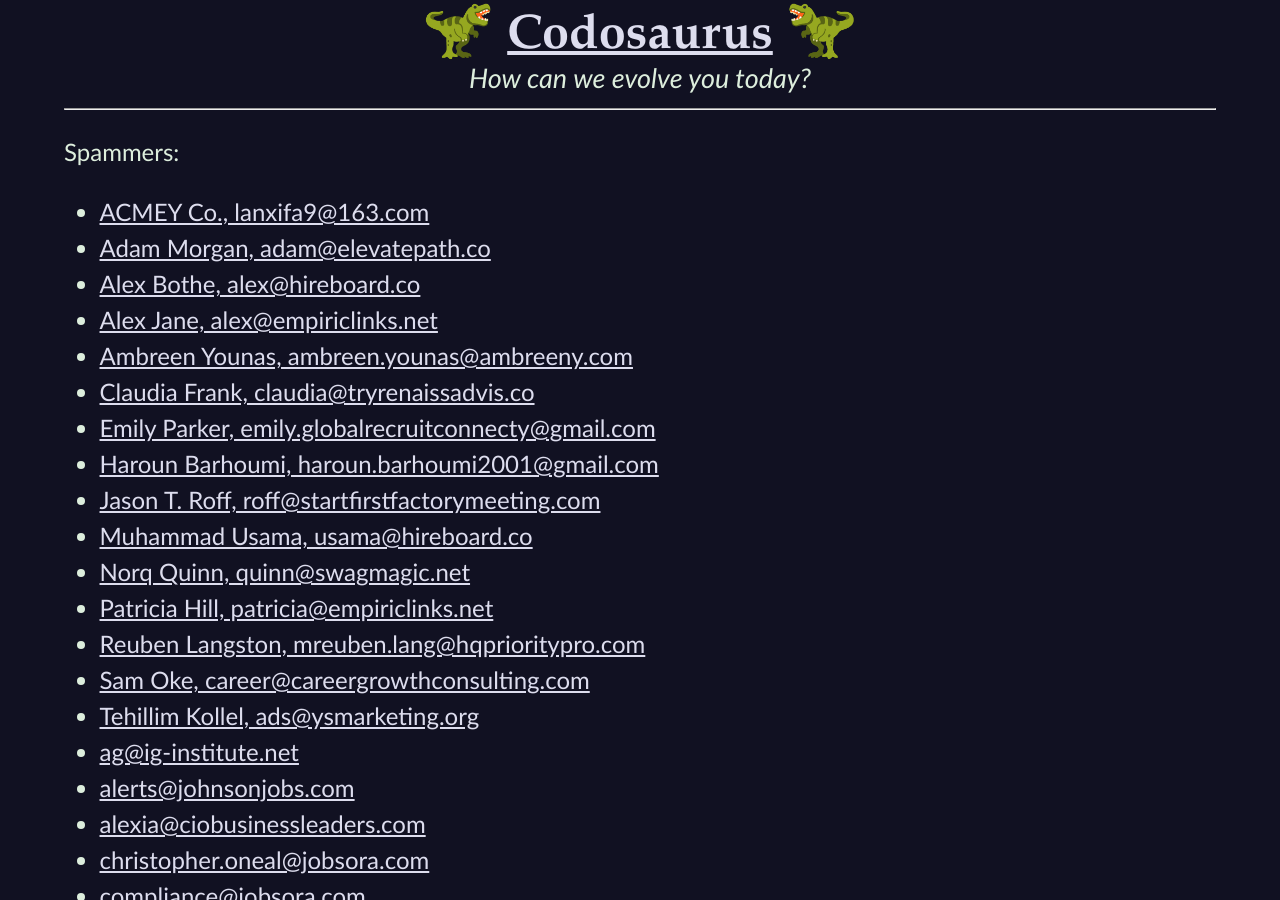
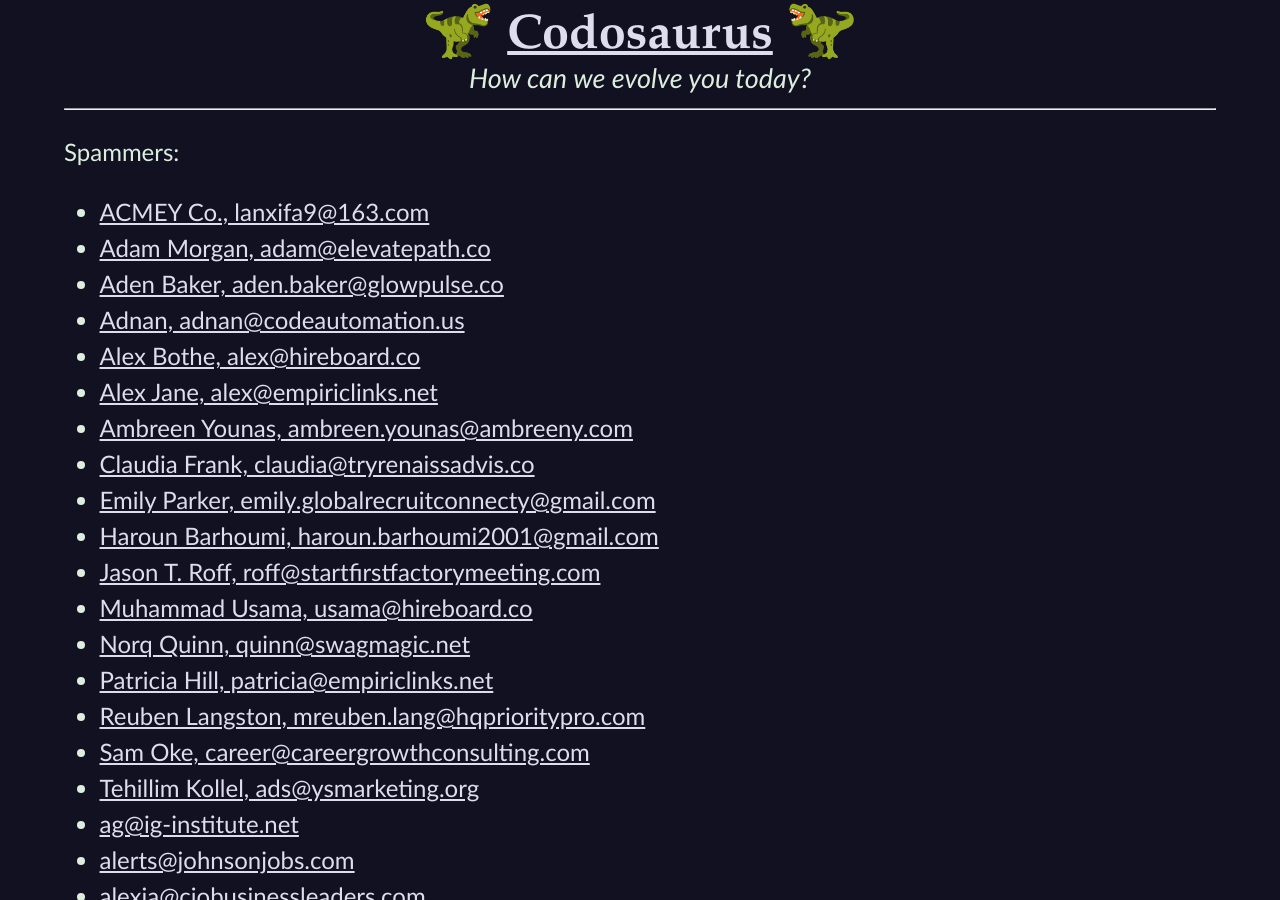
Before and after one commit to CodosaurusLLC/CodosaurusLLC.github.io, a Jekyll site: the page built from spambait.md, in a window 1280 px wide and 900 px high. Built offline with Jekyll 4.4.1, drawn with Linux system fonts in a browser that asks for light colours; our own code applies the rules of GitHub Pages for plain Markdown files.

Commit message:
add spammers

```diff
--- a/spambait.md
+++ b/spambait.md
@@ -1,6 +1,8 @@
 Spammers:
 - [ACMEY Co., lanxifa9@163.com](mailto:lanxifa9@163.com)
 - [Adam Morgan, adam@elevatepath.co](mailto:adam@elevatepath.co)
+- [Aden Baker, aden.baker@glowpulse.co](mailto:aden.baker@glowpulse.co)
+- [Adnan, adnan@codeautomation.us](mailto:adnan@codeautomation.us)
 - [Alex Bothe, alex@hireboard.co](mailto:alex@hireboard.co)
 - [Alex Jane, alex@empiriclinks.net](mailto:alex@empiriclinks.net)
 - [Ambreen Younas, ambreen.younas@ambreeny.com](mailto:ambreen.younas@ambreeny.com)
```
